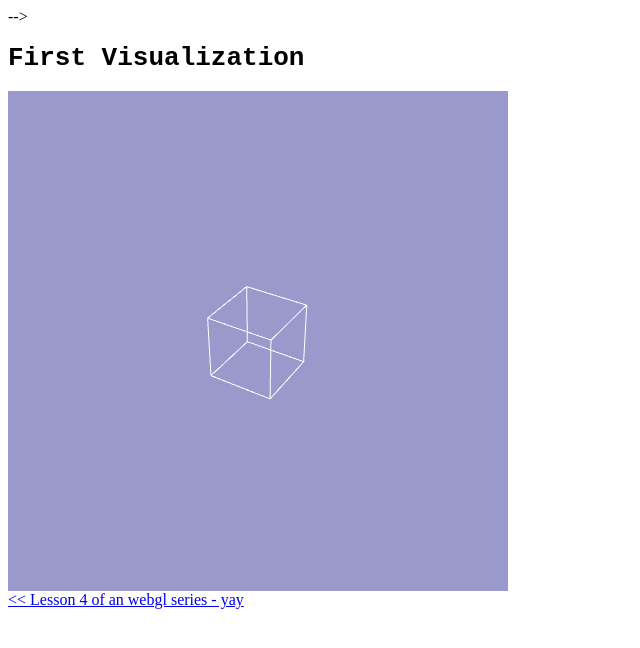
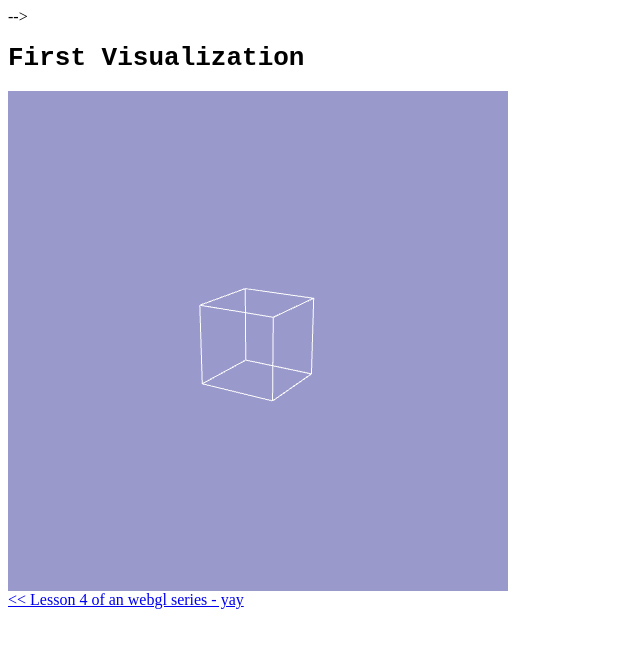
Before and after one commit to jacquesvanrhyn/webgl-visualizer, a plain HTML site: page index.html in a window 1280 px wide. Shown: the whole page, without its empty margins (0-640 px from the left). Drawn offline with Linux system fonts and the light colour scheme.

Commit message:
making the lookat change with time

```diff
--- a/index.html
+++ b/index.html
@@ -212,10 +212,6 @@
 
     var rotation = 0;
 
-    var pitch = 20;
-
-    var yaw = 20;
-
     function drawScene() {
         gl.viewport(0, 0, gl.viewportWidth, gl.viewportHeight);
         gl.clear(gl.COLOR_BUFFER_BIT | gl.DEPTH_BUFFER_BIT);
@@ -232,7 +228,8 @@
         mvPushMatrix();
 
         //eye, center, up, out
-        mat4.lookAt([10,10,10],[0,0,0],[0,1,0],mvMatrix);
+        var y = Math.sin(rotation/50) * 5;
+        mat4.lookAt([10,y,10],[0,0,0],[0,1,0],mvMatrix);
 
         //rotate the cube
         mat4.rotate(mvMatrix, degToRad(rotation), [0, 1, 0]);
```
